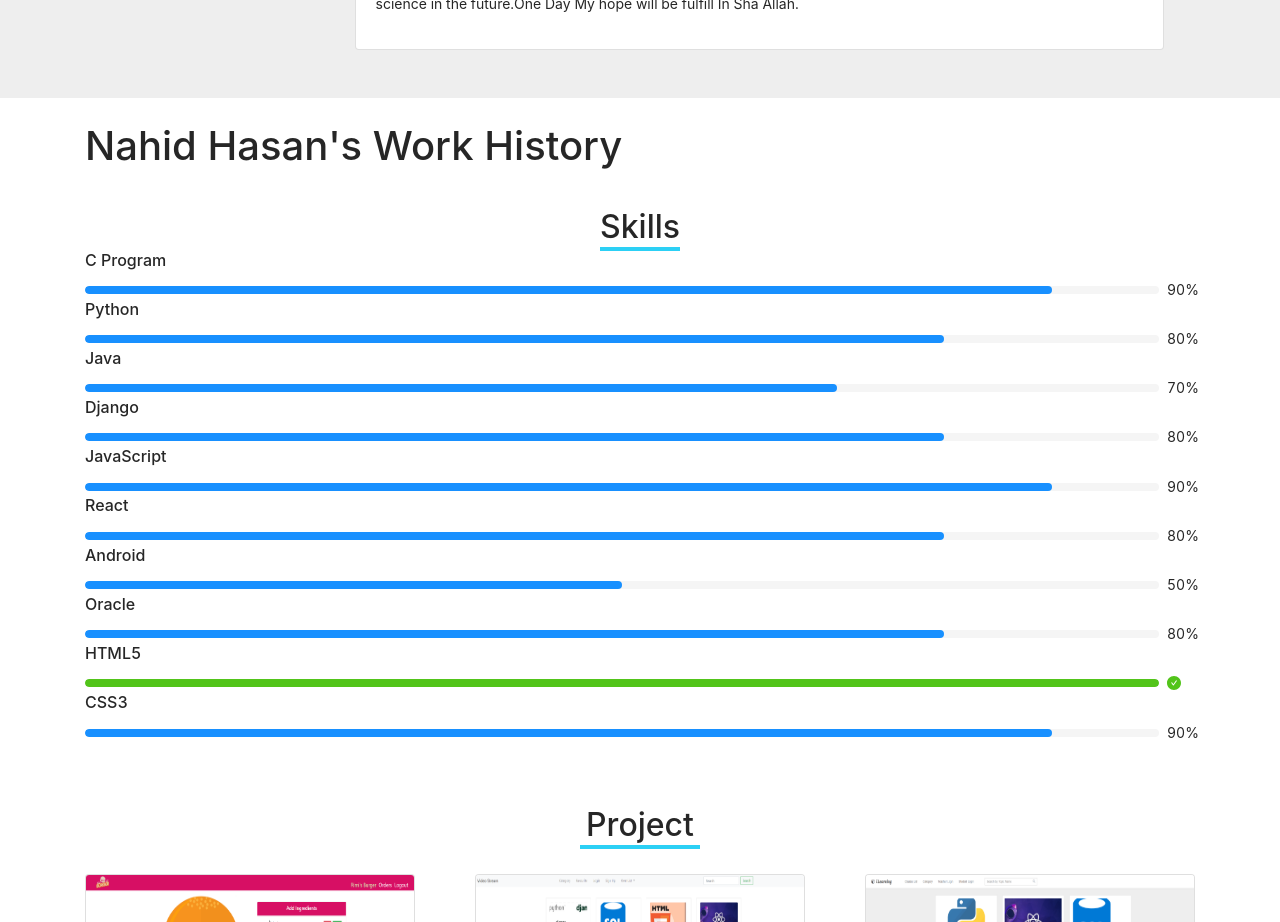
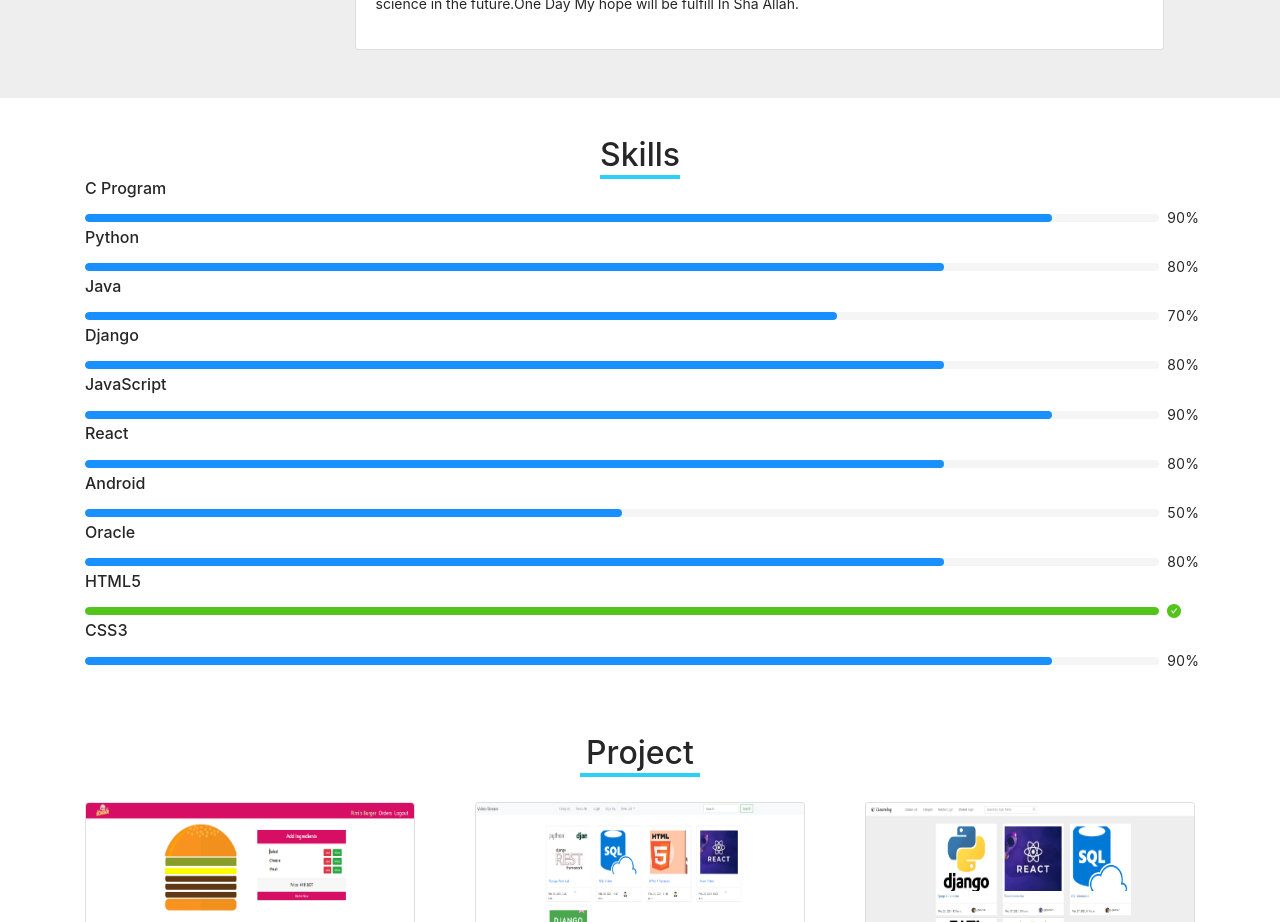
Before and after one commit to Nahid2194/My_Portfolio_React, a React (Create React App) app: page / in a window 1280 px wide. Shown: the part 2480-3402 px from the top of the page. Built offline with nearby package versions, Linux system fonts and the light colour scheme.

Commit message:
title updated

```diff
--- a/public/index.html
+++ b/public/index.html
@@ -9,7 +9,7 @@
   <meta name="google-site-verification" content="AuZOy1KOV4E3Rxc1-sr_6R8C0gHtArhPDarAaQAgP-s" />
 
   <link rel="manifest" href="%PUBLIC_URL%/manifest.json" />
-  <title>Nahid Hasan – Biography & Work History</title>
+  <title>Nahid JC – Biography & Work History</title>
 </head>
 
 <body>
--- a/src/components/Skill/Skill.js
+++ b/src/components/Skill/Skill.js
@@ -4,7 +4,7 @@ import 'antd/dist/antd.css';
 const Skill = () => {
     return (
         <div>
-            <h1 className="container">Nahid Hasan's Work History</h1>
+
             <h2 style={{ borderBottom: "4px solid #2cd0f5", width: "80px", margin: "auto auto", marginTop: "3%", textAlign: "center" }}>Skills</h2>
             <div className="container" style={{ marginBottom: "5%" }}>
                 <h6>C Program</h6> <Progress percent={90} status="active" />
```
